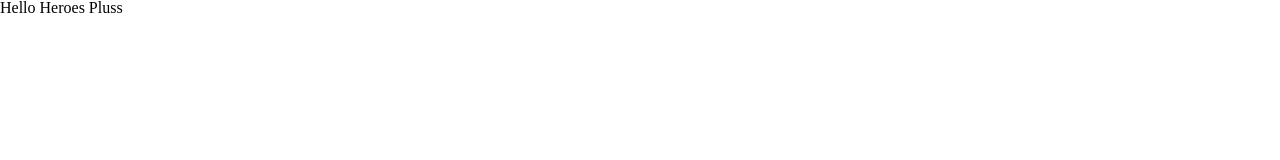
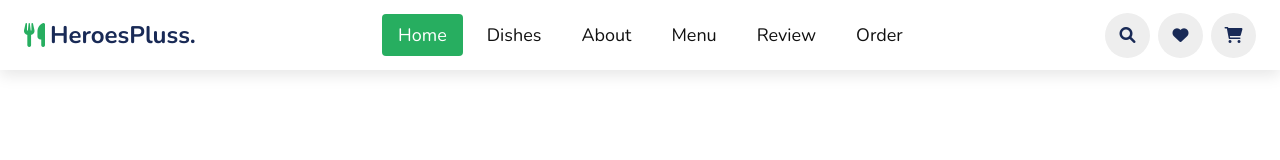
Before and after one commit to ha007duongviethung/home-food, a plain HTML site: page index.html in a window 1280 px wide. Drawn offline with nearby package versions, Linux system fonts and the light colour scheme.

Commit message:
header page

```diff
--- a/assets/css/reset.css
+++ b/assets/css/reset.css
@@ -127,3 +127,7 @@ table {
   border-collapse: collapse;
   border-spacing: 0;
 }
+
+a {
+  text-decoration: none;
+}
--- a/assets/css/responsive.css
+++ b/assets/css/responsive.css
@@ -1,5 +1,48 @@
 /*Kích thước cho Smart phone nhỏ*/
 @media screen and (min-width: 240px) {
+  html,
+  body {
+    font-size: 55%;
+  }
+
+  .header-small {
+    position: absolute;
+    top: 100%;
+    left: 0;
+    right: 0;
+    display: block;
+    text-align: center;
+    padding: 16px;
+    transition: all 0.2s linear;
+    border-top: 1px solid rgba(0, 0, 0, 0.2);
+    box-shadow: 1px solid rgba(0, 0, 0, 0.2);
+    clip-path: polygon(0 0, 100% 0, 100% 0, 0 0);
+  }
+
+  .header-small.active {
+    clip-path: polygon(0 0, 100% 0, 100% 100%, 0 100%);
+  }
+
+  .header-small .header-link {
+    font-size: 2rem;
+    margin-top: 10px;
+    padding: 20px;
+    background-color: var(--light-color);
+  }
+
+  .header-link.active,
+  .header-link:hover {
+    color: var(--white-color);
+    background-color: var(--green-color);
+  }
+
+  .header-menu {
+    display: block;
+  }
+
+  .show {
+    display: block;
+  }
 }
 
 /*Kích thước cho Smart phone lớn(480 x 640)*/
@@ -16,6 +59,38 @@
 
 /*Kích thước cho Laptop nhỏ(1024 x 768)*/
 @media screen and (min-width: 1024px) {
+  html,
+  body {
+    font-size: 62.5%;
+  }
+
+  .header-menu {
+    display: none;
+  }
+
+  .header-small {
+    position: relative;
+    display: flex;
+    top: 0;
+    border-top: none;
+    clip-path: none;
+  }
+
+  .header-small .header-link {
+    font-size: 1.8rem;
+    padding: 12px 16px;
+    margin-top: 10px;
+    background-color: var(--light-color);
+    margin-top: 0;
+    background-color: var(--white-color);
+    color: var(--text-color);
+  }
+
+  .header-link.active,
+  .header-link:hover {
+    color: var(--white-color);
+    background-color: var(--green-color);
+  }
 }
 
 /*Kích thước cho Laptop lớn(1280 x 1024)*/
--- a/assets/css/style.css
+++ b/assets/css/style.css
@@ -0,0 +1,87 @@
+@import url("https://fonts.googleapis.com/css2?family=Nunito:wght@200;300;400;600;700&display=swap");
+
+:root {
+  --green-color: #27ae60;
+  --blue-color: #192a56;
+  --light-color: #eeeeee;
+  --text-color: #111111;
+  --white-color: #ffffff;
+  --box-shadow: 0 0.5rem 1.5rem rgba(0, 0, 0, 0.1);
+}
+
+html,
+body {
+  font-family: "Nunito", sans-serif;
+}
+
+.app {
+  margin: 0 auto;
+}
+
+/* Header css */
+.header {
+  position: fixed;
+  top: 0;
+  left: 0;
+  top: 0;
+  width: 100%;
+  box-shadow: var(--box-shadow);
+  z-index: 1000;
+}
+
+.header-box {
+  max-width: 1280px;
+  height: 70px;
+  margin: 0 auto;
+  padding: 0 24px;
+  display: flex;
+  justify-content: space-between;
+  align-items: center;
+}
+
+.header-logo {
+  font-size: 2.4rem;
+  color: var(--blue-color);
+  font-weight: 700;
+  display: flex;
+  gap: 0 5px;
+  cursor: pointer;
+}
+
+.header-logo i {
+  color: var(--green-color);
+}
+
+.header-list {
+  display: flex;
+  justify-content: center;
+  align-items: center;
+  gap: 0 8px;
+}
+
+.header-link {
+  border-radius: 4px;
+  transition: all 0.2s linear;
+  display: block;
+}
+
+.header-other i {
+  font-size: 1.6rem;
+  width: 4.5rem;
+  height: 4.5rem;
+  line-height: 4.5rem;
+  text-align: center;
+  border-radius: 50%;
+  background-color: var(--light-color);
+  color: var(--blue-color);
+  cursor: pointer;
+  transition: all 0.2s linear;
+}
+
+.header-other i:hover {
+  transform: rotate(360deg);
+  color: var(--white-color);
+  background-color: var(--green-color);
+}
+
+/* End header css */
--- a/assets/js/main.js
+++ b/assets/js/main.js
@@ -0,0 +1,14 @@
+class Main {
+    $ = document.querySelector.bind(document)
+    $$ = document.querySelectorAll.bind(document)
+
+    menuToggle () {
+        const menubar = this.$('.menu-bars')
+        const navbar = this.$('.header-small')
+
+        menubar.addEventListener('click', () => {
+            menubar.classList.toggle('fa-times')
+            navbar.classList.toggle('active')
+        })
+    }
+}
--- a/index.html
+++ b/index.html
@@ -5,6 +5,7 @@
     <meta http-equiv="X-UA-Compatible" content="IE=edge">
     <meta name="viewport" content="width=device-width, initial-scale=1.0">
     <title>Food</title>
+    <link rel="stylesheet" href="https://cdnjs.cloudflare.com/ajax/libs/font-awesome/6.0.0-beta3/css/all.min.css">
     <link rel="stylesheet" href="./assets/css/reset.css">
     <link rel="stylesheet" href="./assets/css/grid.css">
     <link rel="stylesheet" href="./assets/css/style.css">
@@ -13,13 +14,46 @@
 <body>
 
     <div class="app">
-        <header>
-            <h1>Hello Heroes Pluss</h1>
+        <!-- Header -->
+        <header class="header">
+            <div class="header-box">
+                <div class="header-logo">
+                    <i class="fas fa-utensils"></i>
+                    HeroesPluss.
+                </div>
+
+                <ul class="header-list header-small">
+                    <li class="header-item"><a href="#!" class="header-link active">Home</a></li>
+                    <li class="header-item"><a href="#!" class="header-link">Dishes</a></li>
+                    <li class="header-item"><a href="#!" class="header-link">About</a></li>
+                    <li class="header-item"><a href="#!" class="header-link">Menu</a></li>
+                    <li class="header-item"><a href="#!" class="header-link">Review</a></li>
+                    <li class="header-item"><a href="#!" class="header-link">Order</a></li>
+                </ul>
+
+                <ul class="header-list">
+                    <li class="header-other header-menu">
+                        <i class="fas fa-list menu-bars"></i>
+                    </li>
+                    <li class="header-other">
+                        <i class="fas fa-search"></i>
+                    </li>
+                    <li class="header-other">
+                        <i class="fas fa-heart"></i>
+                    </li>
+                    <li class="header-other">
+                        <i class="fas fa-shopping-cart"></i>
+                    </li>
+                </ul>
+            </div>
         </header>
+        <!-- End header -->
     </div>
 
-    <script src="./assets/js/main.js">
-
+    <script src="./assets/js/main.js"> </script>
+    <script>
+        const main =  new Main()
+        main.menuToggle()
     </script>
 </body>
 </html>
```
